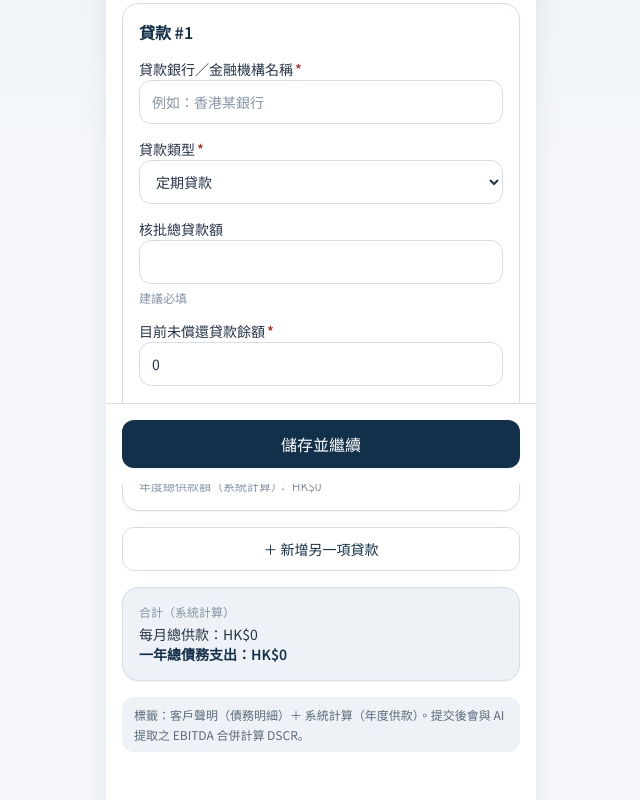
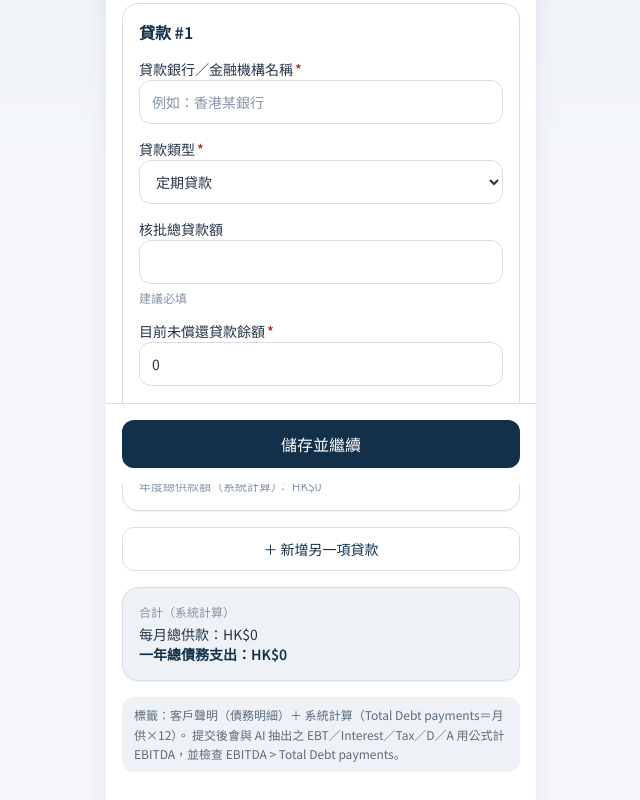
Before and after one commit to KW-0220/cursor, a Next.js app: page /apply/debts in a window 1280 px wide. Shown: the part 316-1116 px from the top of the page, without its empty margins (319-959 px from the left). Built offline with nearby package versions, Linux system fonts and the light colour scheme.

Commit message:
docs: clarify EBITDA coverage rule on debts step
Align debts page copy with EBT+Interest+Tax+D+A and
EBITDA > Total Debt payments.

Co-authored-by: KW-0220 <KW-0220@users.noreply.github.com>

```diff
--- a/src/app/apply/debts/page.tsx
+++ b/src/app/apply/debts/page.tsx
@@ -237,8 +237,9 @@ export default function DebtsPage() {
         </Card>
 
         <Disclaimer>
-          標籤：客戶聲明（債務明細）＋ 系統計算（年度供款）。提交後會與 AI
-          提取之 EBITDA 合併計算 DSCR。
+          標籤：客戶聲明（債務明細）＋ 系統計算（Total Debt payments＝月供×12）。
+          提交後會與 AI 抽出之 EBT／Interest／Tax／D／A 用公式計 EBITDA，並檢查
+          EBITDA &gt; Total Debt payments。
         </Disclaimer>
       </main>
 
```
